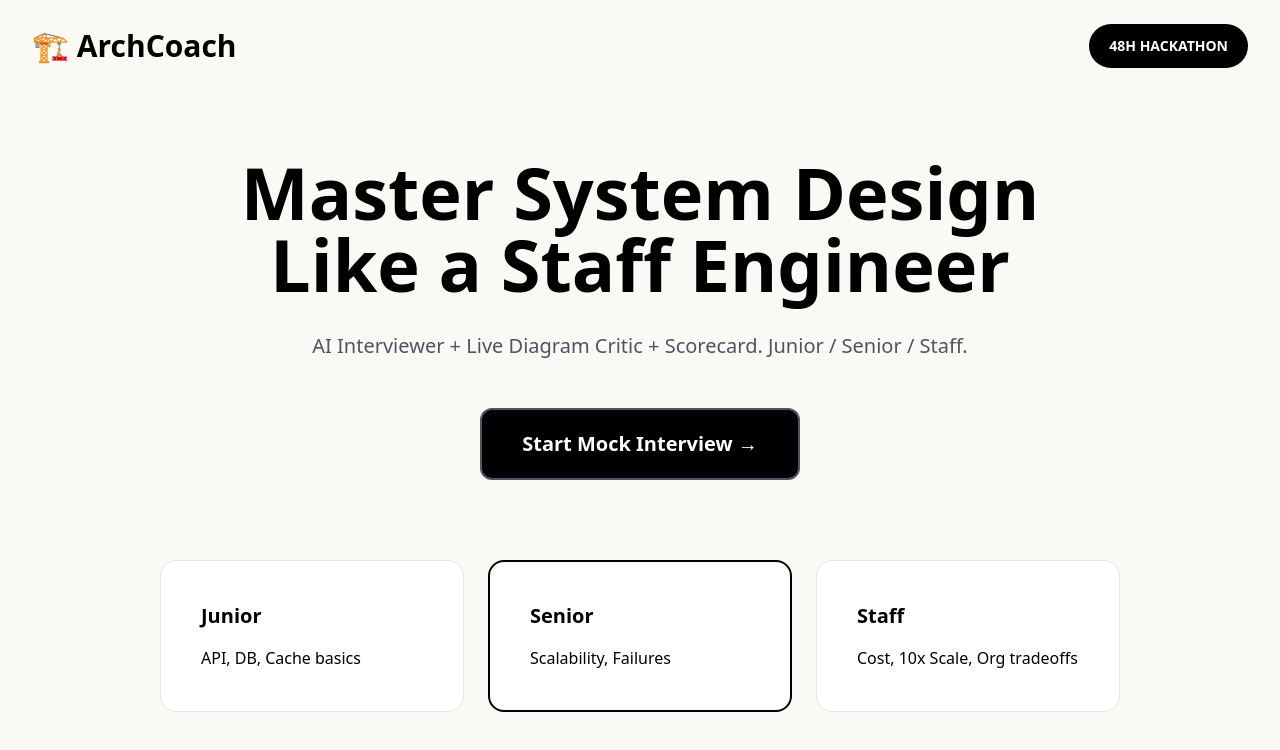
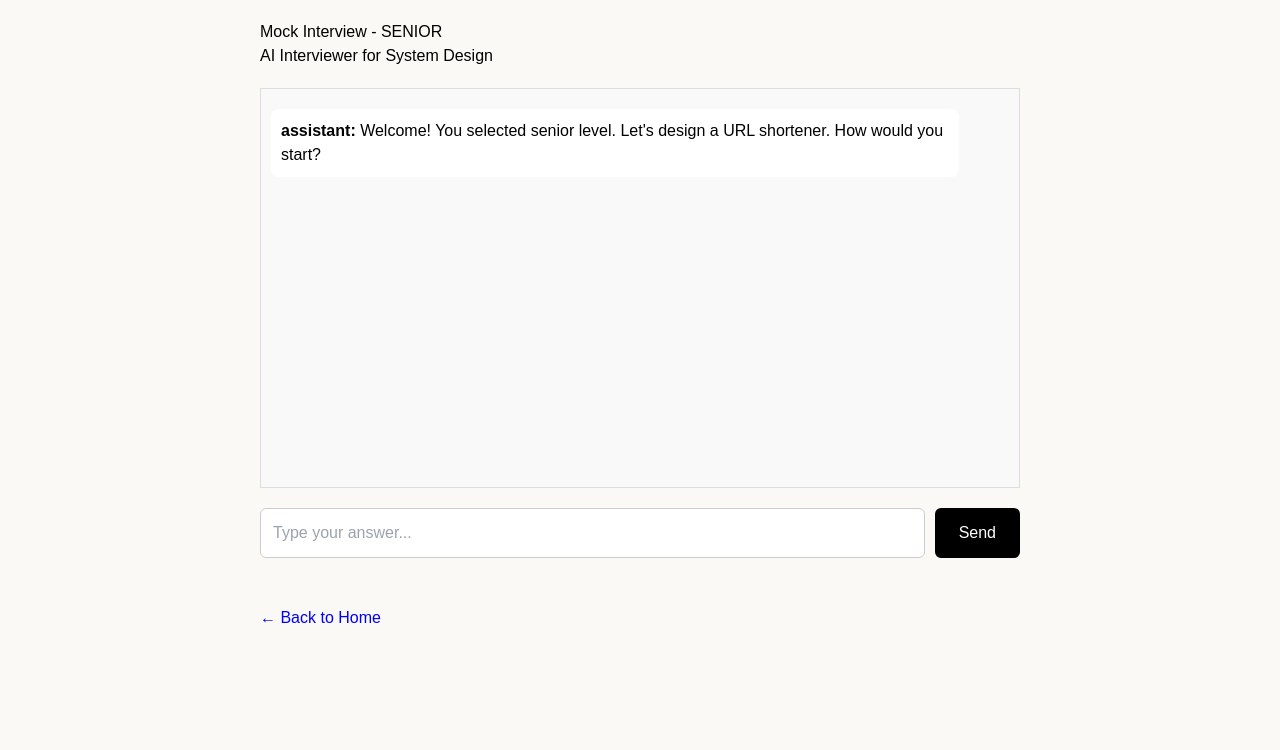
Before and after one commit to humerasadaf59-lab/archcoach-hack, a Next.js app: page / in a window 1280 px wide. Shown: the top 750 px of the page. Built offline with nearby package versions, Linux system fonts and the light colour scheme.

Commit message:
fix 404 suspense

```diff
--- a/app/page.tsx
+++ b/app/page.tsx
@@ -1,54 +1,46 @@
 "use client";
-import { useState } from "react";
-import { useRouter } from "next/navigation";
+import { useState, Suspense } from "react";
+import { useSearchParams } from "next/navigation";
 
-const LEVELS = [
-  { id: "junior", title: "Junior", desc: "API, DB, Cache basics" },
-  { id: "senior", title: "Senior", desc: "Scalability, Failures" },
-  { id: "staff", title: "Staff", desc: "Cost, 10x Scale, Org tradeoffs" },
-] as const;
+function InterviewContent() {
+  const searchParams = useSearchParams();
+  const level = searchParams.get("level") || "senior";
+  const [messages, setMessages] = useState([{role:"assistant", content:`Welcome! You selected ${level} level. Let's design a URL shortener. How would you start?`}]);
+  const [input, setInput] = useState("");
 
-export default function Home() {
-  const router = useRouter();
-  const [level, setLevel] = useState<string>("senior");
+  const send = async () => {
+    if(!input) return;
+    const newMsgs = [...messages, {role:"user", content:input}];
+    setMessages(newMsgs as any);
+    setInput("");
+    setMessages([...newMsgs, {role:"assistant", content:"Great approach! How would you handle database scaling for 1M URLs? What about caching?"}] as any);
+  };
 
   return (
-    <main className="min-h-screen bg-[#faf9f5]">
-      <header className="flex items-center justify-between px-8 py-6">
-        <span className="text-3xl font-black">🏗️ ArchCoach</span>
-        <span className="rounded-full bg-black px-5 py-3 text-sm font-black text-white">48H HACKATHON</span>
-      </header>
-
-      <section className="mx-auto max-w-5xl px-8 pt-16 text-center">
-        <h1 className="text-6xl font-black leading-tight md:text-7xl">
-          Master System Design<br />Like a Staff Engineer
-        </h1>
-        <p className="mt-8 text-xl text-gray-600">
-          AI Interviewer + Live Diagram Critic + Scorecard. Junior / Senior / Staff.
-        </p>
-
-        <button
-          onClick={() => router.push(`/interview?level=${level}`)}
-          className="mt-12 rounded-xl border-2 border-gray-600 bg-black px-10 py-5 text-xl font-bold text-white hover:bg-gray-800"
-        >
-          Start Mock Interview →
-        </button>
-
-        <div className="mt-20 grid gap-6 md:grid-cols-3">
-          {LEVELS.map((l) => (
-            <button
-              key={l.id}
-              onClick={() => setLevel(l.id)}
-              className={`rounded-2xl bg-white p-10 text-left transition ${
-                level === l.id ? "border-2 border-black" : "border border-gray-200"
-              }`}
-            >
-              <p className="text-xl font-bold">{l.title}</p>
-              <p className="mt-4">{l.desc}</p>
-            </button>
-          ))}
-        </div>
-      </section>
-    </main>
+    <div style={{padding:20, maxWidth:800, margin:"0 auto", fontFamily:"sans-serif"}}>
+      <h1>Mock Interview - {level.toUpperCase()}</h1>
+      <p>AI Interviewer for System Design</p>
+      <div style={{border:"1px solid #ddd", height:400, overflowY:"auto", padding:10, margin:"20px 0", background:"#f9f9f9"}}>
+        {messages.map((m,i)=>(
+          <div key={i} style={{margin:10, padding:10, borderRadius:8, background: m.role==="user"?"#000":"#fff", color: m.role==="user"?"#fff":"#000", textAlign: m.role==="user"?"right":"left", marginLeft: m.role==="user"?"50px":"0", marginRight: m.role==="user"?"0":"50px"}}>
+            <b>{m.role}:</b> {m.content}
+          </div>
+        ))}
+      </div>
+      <div style={{display:"flex", gap:10}}>
+        <input value={input} onChange={e=>setInput(e.target.value)} onKeyDown={e=>e.key==="Enter"&&send()} placeholder="Type your answer..." style={{flex:1, padding:12, border:"1px solid #ccc", borderRadius:6}} />
+        <button onClick={send} style={{padding:"12px 24px", background:"black", color:"white", borderRadius:6, border:"none", cursor:"pointer"}}>Send</button>
+      </div>
+      <br/><br/>
+      <a href="/" style={{color:"blue"}}>← Back to Home</a>
+    </div>
   );
 }
+
+export default function InterviewPage() {
+  return (
+    <Suspense fallback={<div style={{padding:20}}>Loading interview...</div>}>
+      <InterviewContent />
+    </Suspense>
+  );
+}
```
Also changed, not shown: page.tsx (deleted, +0 -47 lines).
